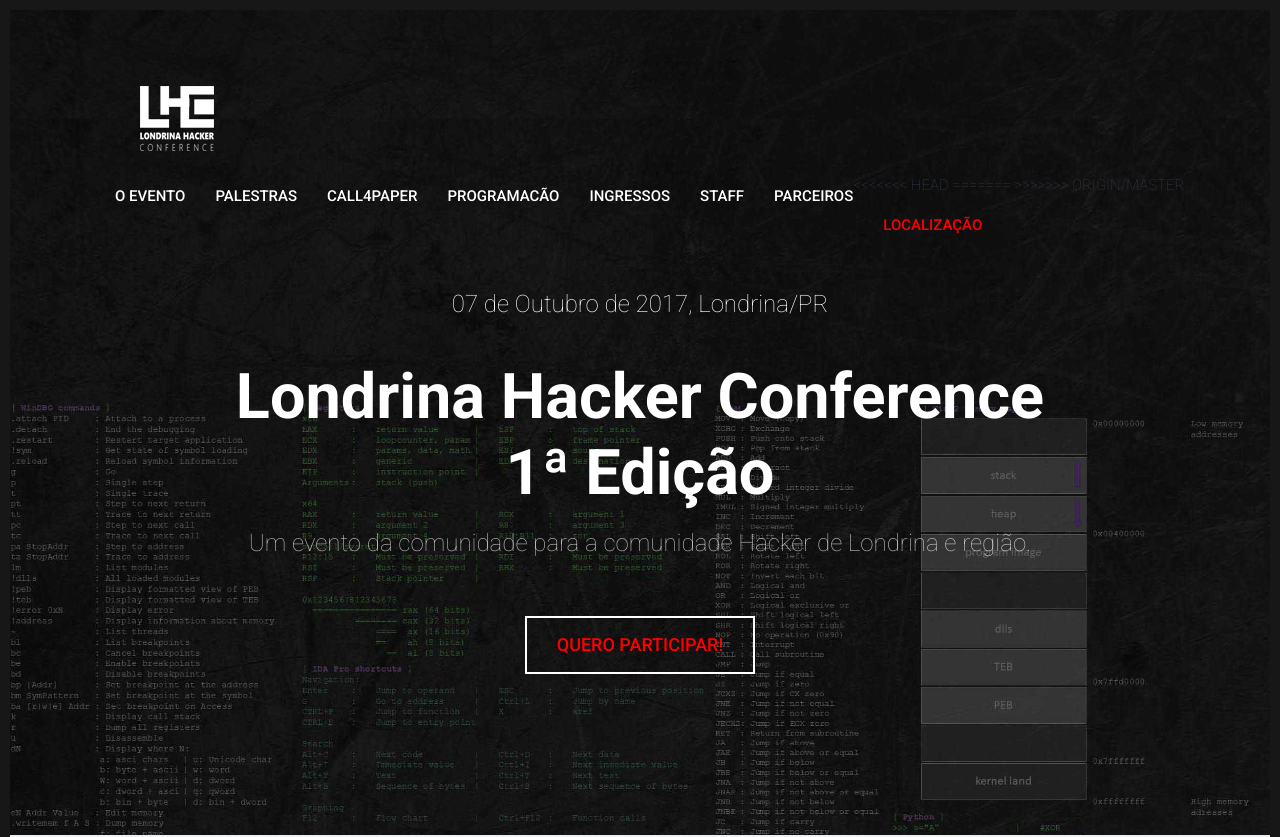
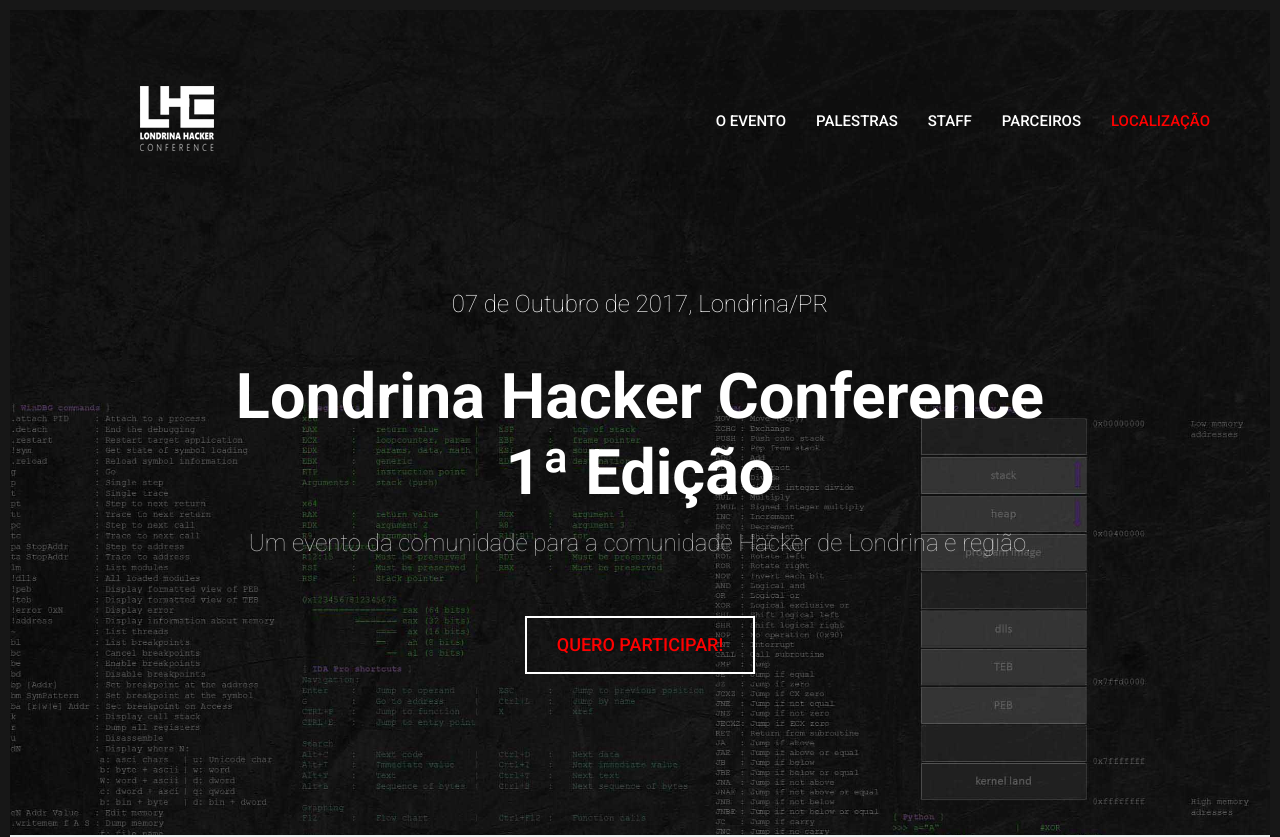
Before and after one commit to LondrinaHackerClub/LHC-ConferenceWebsite, a plain HTML site: page index.html in a window 1280 px wide. Shown: the top 837 px of the page. Drawn offline with Linux system fonts and the light colour scheme; some packages are replaced by stand-ins of ours.

Commit message:
Removido erro do merge

```diff
--- a/index.html
+++ b/index.html
@@ -62,12 +62,6 @@
                             <li class="hidden"><a href="#page-top"></a></li>
                             <li><a class="page-scroll" href="#sobre">O Evento</a></li>
                             <li><a class="page-scroll" href="#palestras">Palestras</a></li>
-<<<<<<< HEAD
-                            <li><a class="page-scroll" href="#call4paperz">Call4Paper</a></li>
-                            <li><a class="page-scroll" href="#programacao">Programacão</a></li>
-                            <li><a class="page-scroll" href="#ingresso">Ingressos</a></li>
-=======
->>>>>>> origin/master
                             <li><a class="page-scroll" href="#staff">Staff</a></li>
                             <li><a class="page-scroll" href="#parceiros">Parceiros</a></li>
                             <li><a class="page-scroll" href="#localizacao">Localização</a></li>
```
